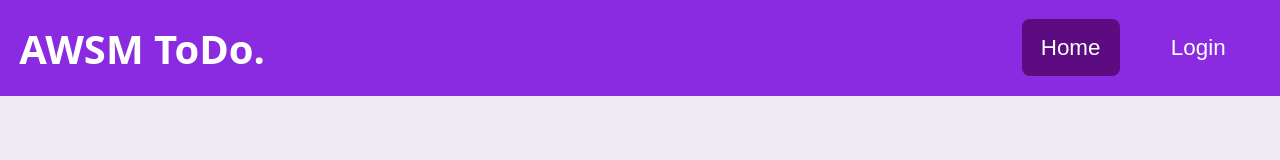
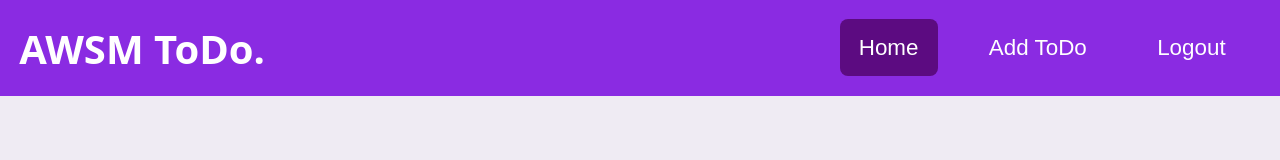
Before and after one commit to h3kar360/AWSM-ToDo., a React (Vite) app in the folder frontend/: page / in a window 1280 px wide. Shown: the top 160 px of the page. Built offline with nearby package versions, Linux system fonts and the light colour scheme; no server answers.

Commit message:
fix refresh error

```diff
--- a/frontend/src/App.jsx
+++ b/frontend/src/App.jsx
@@ -38,7 +38,8 @@ const App = () => {
     };
 
     useEffect(() => {
-        refreshAccessToken();
+        const newToken = refreshAccessToken();
+        setToken(newToken);
     }, []);
 
     // add todo
@@ -62,7 +63,6 @@ const App = () => {
             }
 
             const { id } = await res.json();
-            console.log(id);
             return id;
         } catch (error) {
             console.log(error);
```
Also changed, not shown: 1 other file (tests, documents, lock files or other folders).
